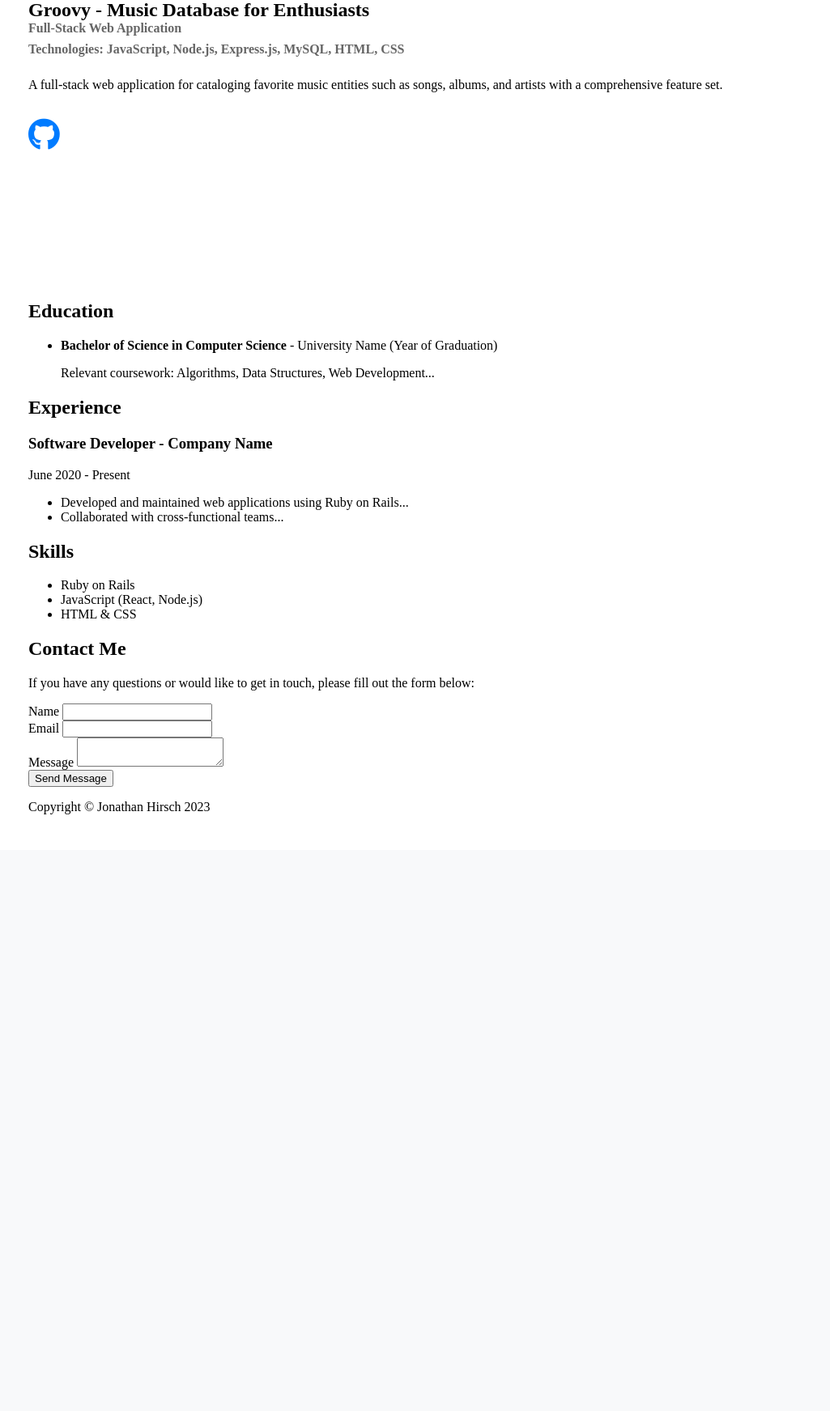
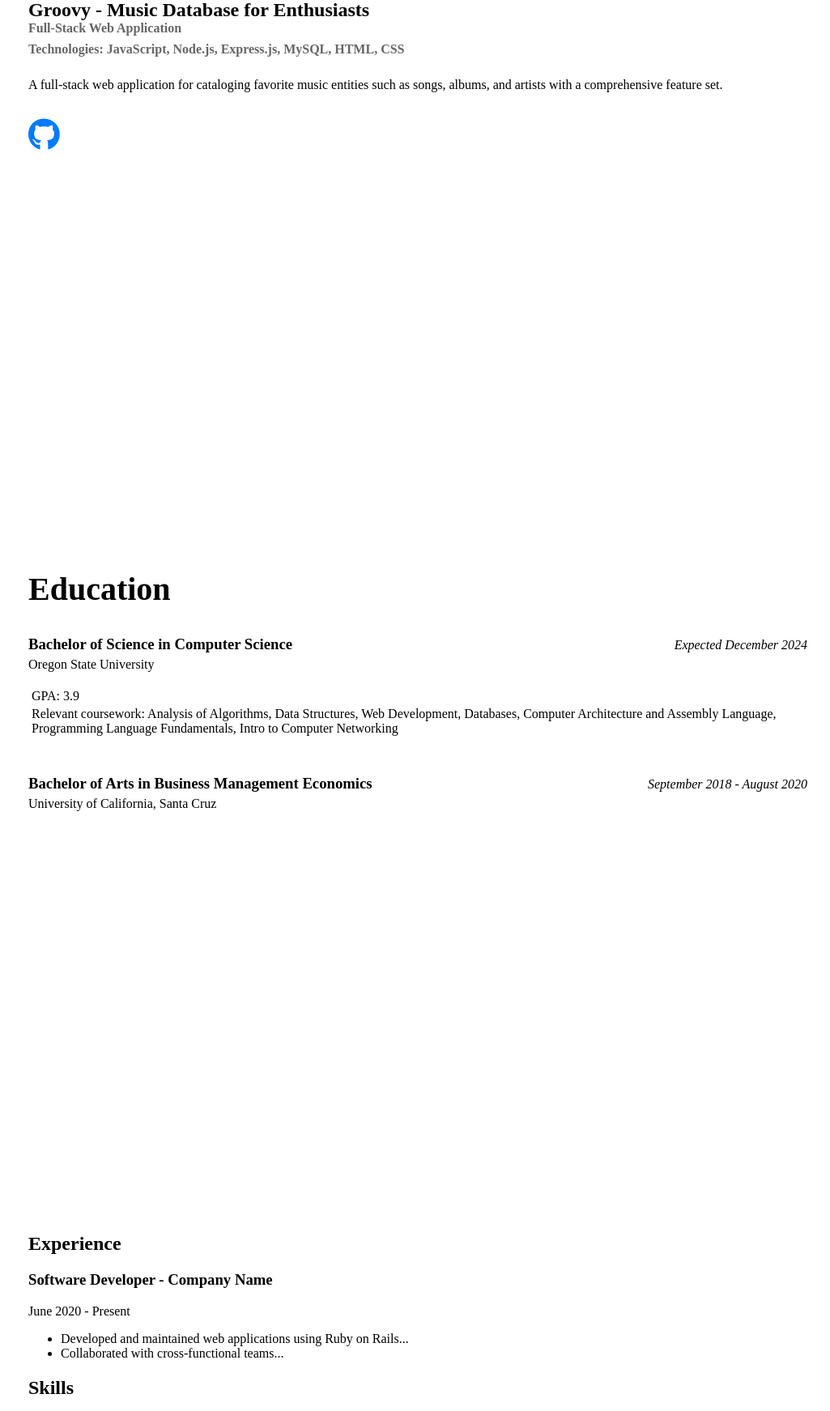
Before and after one commit to Jon-H03/portfolio, a Rails app: page / in a window 1280 px wide. Shown: the part 1593-3336 px from the top of the page at 81% size, without its empty margins (255-1280 px from the left). Before the commit the page ends 2643 px from the top, so only its background shows below. Run offline with Rails 7, Linux system fonts and the light colour scheme; data comes from the database, SQL or seed files in the repository; style sheets or scripts are compiled from the project's sources; some libraries are stand-ins or nearby versions.

Commit message:
Modify education html and add styling

```diff
--- a/app/assets/stylesheets/styles.scss
+++ b/app/assets/stylesheets/styles.scss
@@ -125,7 +125,7 @@ nav, nav * {
 }
 
 .project:last-of-type {
-  padding-bottom: 10em;
+  padding-bottom: 30em;
 }
 
 .project h3 {
@@ -165,6 +165,55 @@ nav, nav * {
 
 /* End of Projects Section CSS */
 
+/* Education Section */
+#education ul {
+  list-style-type: none;
+  padding: 0;
+}
+
+#education li {
+  margin-bottom: 20px;
+}
+
+#education li:first-of-type {
+  padding-bottom: 1.5em; /* Additional padding for the first degree */
+}
+
+#education li:last-of-type {
+  padding-bottom: 30em; /* A lot more padding for the last degree */
+}
+
+.degree-container {
+  display: flex;
+  justify-content: space-between;
+  align-items: baseline;
+}
+
+#education h2 {
+  font-size: 2.5em;
+}
+
+#education h3 {
+  margin: 0;
+}
+
+#education h4 {
+  font-weight: normal;
+  margin-top: 5px;
+
+}
+
+#education .date {
+  font-style: italic;
+}
+
+#education p {
+  margin: .25em;
+}
+
+
+
+/* End of Education Section */
 
 /* Adjust the body content padding/margin to avoid being hidden by the navbar */
 body {
--- a/app/views/layouts/pages/_education.html.erb
+++ b/app/views/layouts/pages/_education.html.erb
@@ -3,8 +3,19 @@
 <h2>Education</h2>
 <ul>
   <li>
-    <strong>Bachelor of Science in Computer Science</strong> - University Name (Year of Graduation)
-    <p>Relevant coursework: Algorithms, Data Structures, Web Development...</p>
+    <div class="degree-container">
+      <h3>Bachelor of Science in Computer Science</h3>
+      <span class="date">Expected December 2024</span>
+    </div>
+    <h4>Oregon State University</h4>
+    <p>GPA: 3.9</p>
+    <p>Relevant coursework: Analysis of Algorithms, Data Structures, Web Development, Databases, Computer Architecture and Assembly Language, Programming Language Fundamentals, Intro to Computer Networking</p>
   </li>
-  <!-- Add more educational details here -->
+  <li>
+    <div class="degree-container">
+      <h3>Bachelor of Arts in Business Management Economics</h3>
+      <span class="date">September 2018 - August 2020</span>
+    </div>
+    <h4>University of California, Santa Cruz</h4>
+  </li>
 </ul>
```
